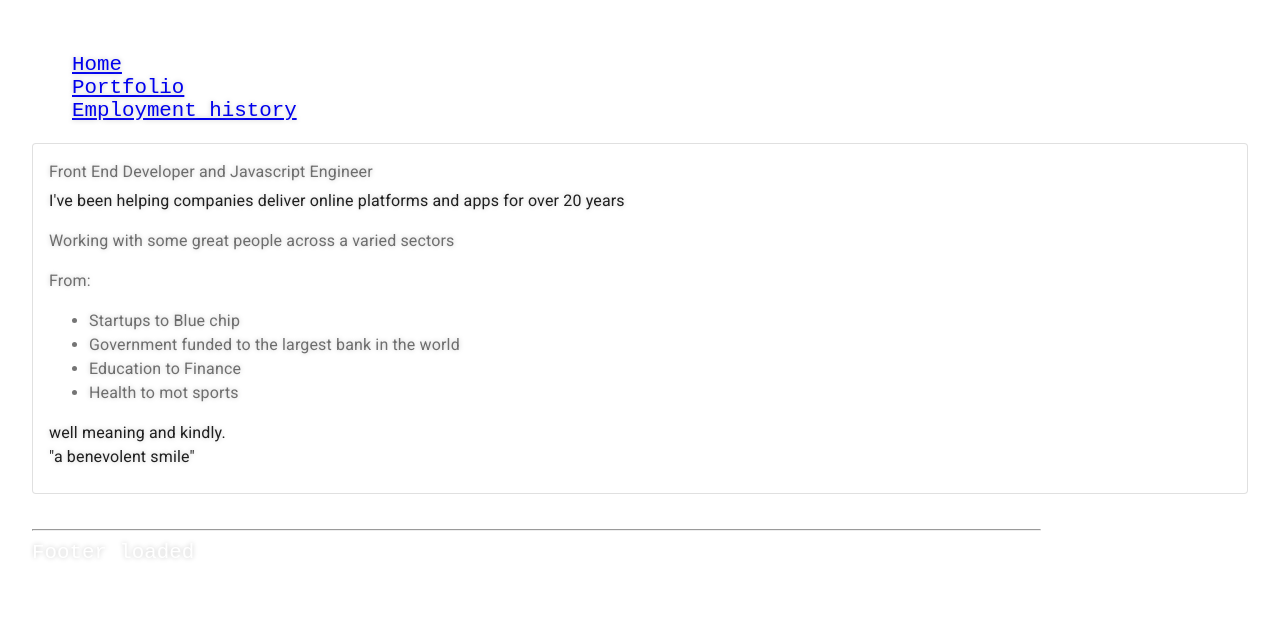
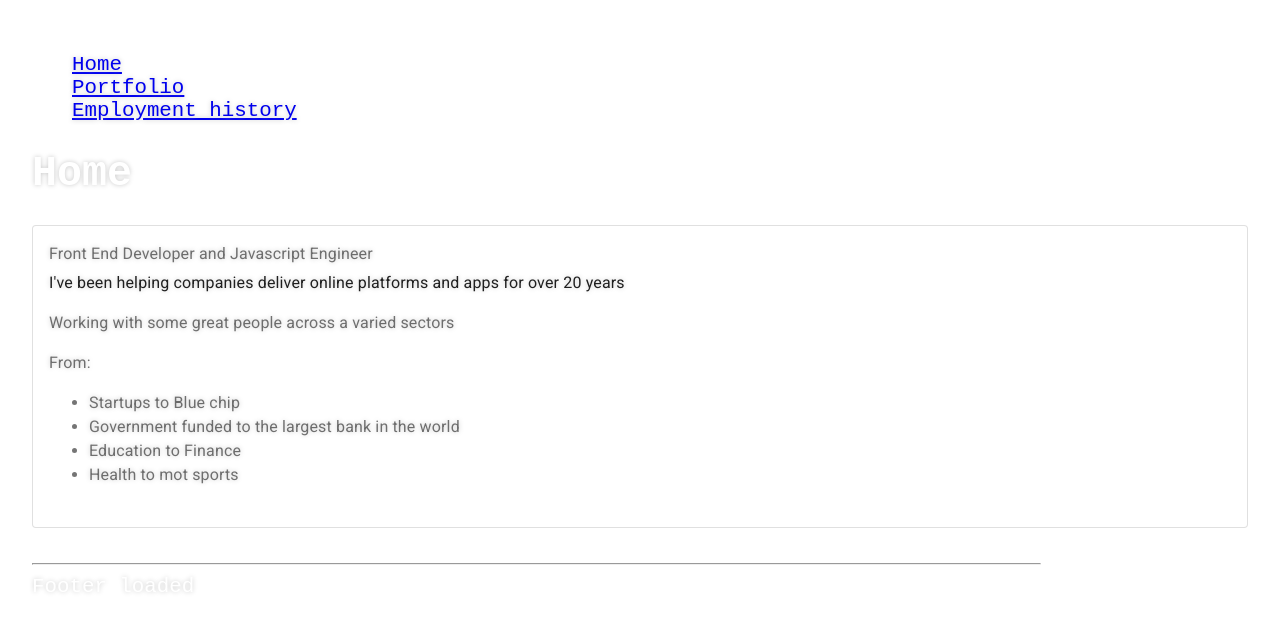
Before and after one commit to 789ni812/my-portfolio, a React (Create React App) app: page / in a window 1280 px wide. Shown: the top 630 px of the page. Built offline with nearby package versions, Linux system fonts and the light colour scheme.

Commit message:
Minor code tidying

```diff
--- a/src/mockup/ContentIntroduction.js
+++ b/src/mockup/ContentIntroduction.js
@@ -9,7 +9,8 @@ import Typography from '@material-ui/core/Typography';
 const ContentIntroduction = () => {
 
     return (
-
+        <>
+            <h1>Home</h1>
             <Card variant="outlined">
                 <CardContent>
                     <Typography color="textSecondary" gutterBottom>
@@ -28,15 +29,9 @@ const ContentIntroduction = () => {
                             <li>Health to mot sports</li>
                         </ul>
                     </Typography>
-                <Typography >
-                    well meaning and kindly.
-            <br />
-                    {'"a benevolent smile"'}
-                </Typography>
                 </CardContent>
-
             </Card>
-
+        </>
     )
 }
 
--- a/src/mockup/Portfolio.js
+++ b/src/mockup/Portfolio.js
@@ -7,17 +7,16 @@ import { Card, CardContent, Typography } from '@material-ui/core';
 
 const Portfolio = () => {
     return (
+        <>
+            <h1>Portfolio</h1>
             < Card >
-
-            <p>Portfolio</p>
-
                 <CardContent>
                     <Typography variant="body2" color="textSecondary" component="p">
                         <p>Porty Mc Portfolio</p>
                     </Typography>
                 </CardContent>
-
             </Card >
+        </>
     );
 };
 
--- a/src/mockup/careerHistory.js
+++ b/src/mockup/careerHistory.js
@@ -6,8 +6,9 @@ import { CareerHistory as history } from './data-points';
 import { Card, CardContent, Typography } from '@material-ui/core';
 
 const CareerHistory = () => {
-    const sortedHistory = history.reverse();
-    const content = sortedHistory.map((post) =>
+
+    //FIXME Reverse().map is constanly reversing the order each time you load the page.
+    const content = history.reverse().map((post) =>
 
         < Card key={post.id} >
 
@@ -38,11 +39,11 @@ const CareerHistory = () => {
 
 
     return (
-        <div>
-            Career History
+        <>
+            <h1>Employment History</h1>
             {content}
 
-        </div>
+        </>
 
     )
 };
```
Lines whose indentation alone changed are shown as unchanged.
